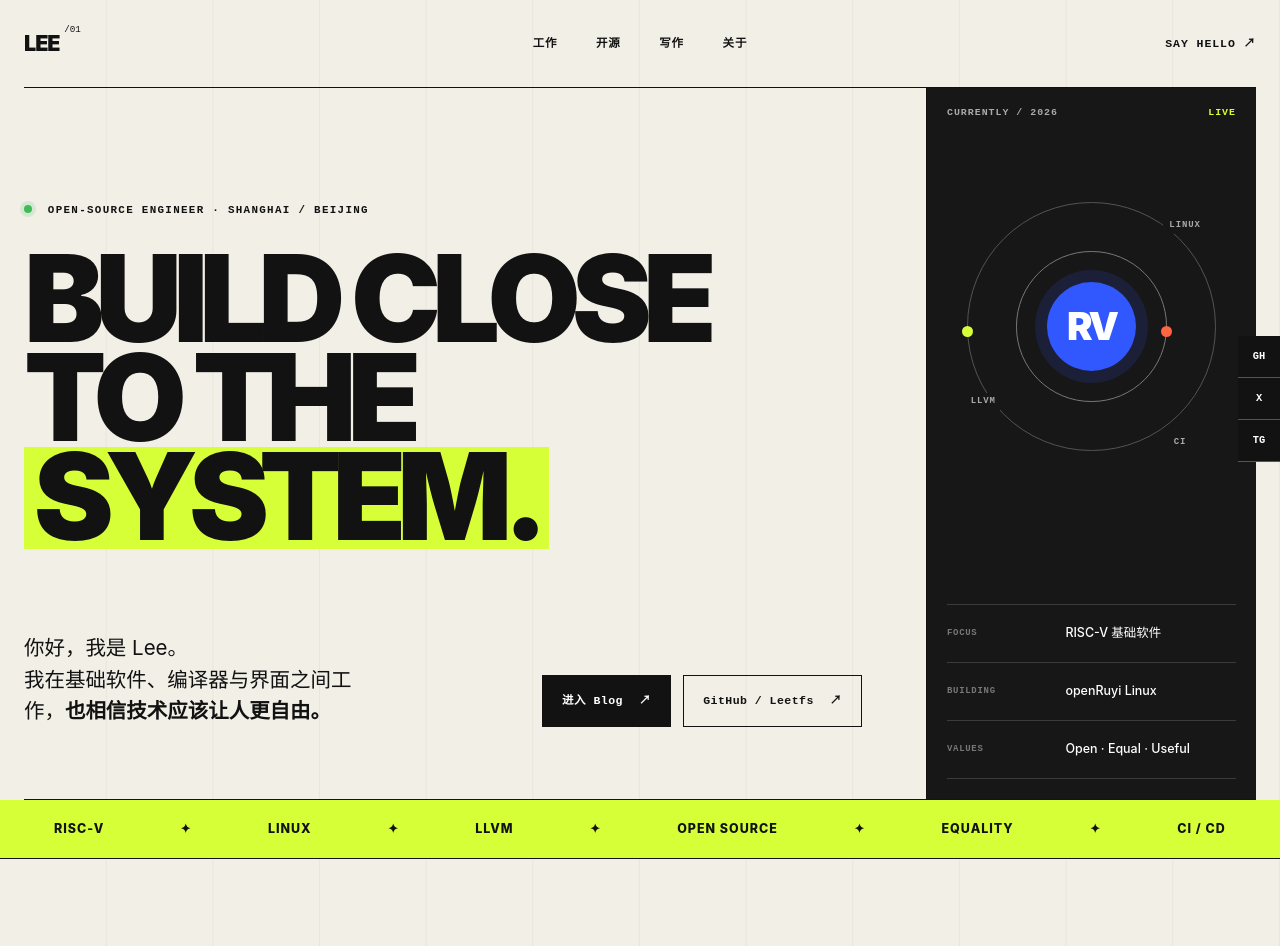
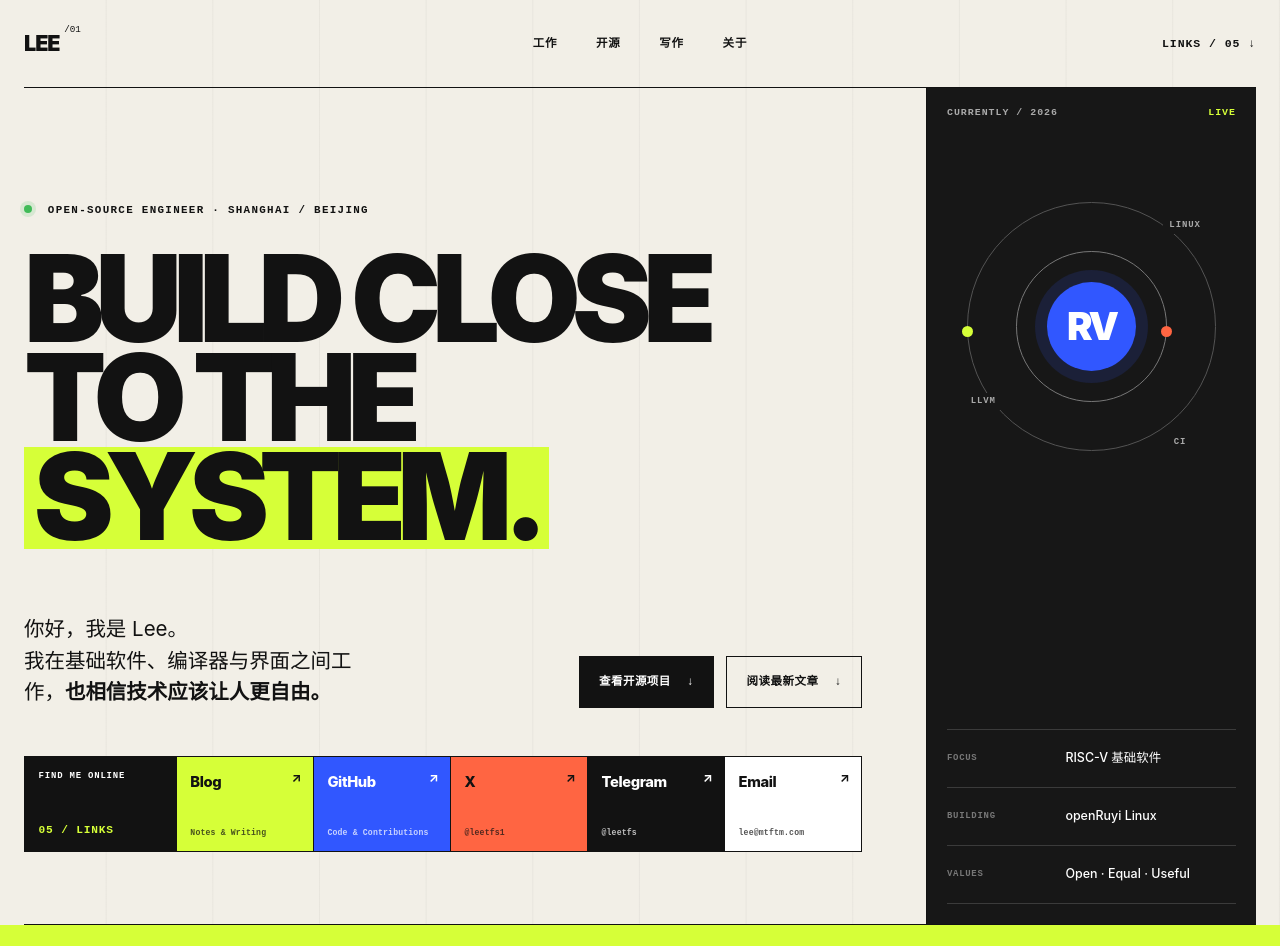
Before and after one commit to Leetfs/homepage, a Next.js app: page / in a window 1280 px wide. Shown: the top 946 px of the page. Built offline with nearby package versions, Linux system fonts and the light colour scheme.

Commit message:
feat: surface primary links in hero

```diff
--- a/app/generated/latest-articles.json
+++ b/app/generated/latest-articles.json
@@ -1,5 +1,5 @@
 {
-  "generatedAt": "2026-07-16T17:54:11.521Z",
+  "generatedAt": "2026-07-16T17:58:41.550Z",
   "source": "https://leetfs.com/sitemap.xml",
   "articles": [
     {
--- a/app/globals.css
+++ b/app/globals.css
@@ -138,33 +138,6 @@ img {
   letter-spacing: 0.08em;
 }
 
-.social-rail {
-  position: fixed;
-  z-index: 20;
-  right: 0;
-  top: 42%;
-  display: flex;
-  flex-direction: column;
-  background: var(--ink);
-}
-
-.social-rail a {
-  width: 42px;
-  height: 42px;
-  display: grid;
-  place-items: center;
-  color: #fff;
-  border-bottom: 1px solid #555;
-  font: 700 0.65rem/1 var(--mono);
-  transition: background 160ms ease, color 160ms ease;
-}
-
-.social-rail a:hover,
-.social-rail a:focus-visible {
-  background: var(--acid);
-  color: var(--ink);
-}
-
 .hero {
   width: min(calc(100% - 3rem), var(--max));
   min-height: min(760px, calc(100vh - 88px));
@@ -238,6 +211,91 @@ img {
   justify-content: flex-end;
   gap: 0.75rem;
 }
+
+.hero-link-dock {
+  margin-top: clamp(2rem, 4vw, 3rem);
+  display: grid;
+  grid-template-columns: 1.1fr repeat(5, minmax(0, 1fr));
+  position: relative;
+  z-index: 2;
+  border: 1px solid var(--ink);
+  scroll-margin-top: 1rem;
+}
+
+.hero-link-label,
+.hero-link {
+  min-width: 0;
+  min-height: 94px;
+  padding: 0.85rem;
+}
+
+.hero-link-label {
+  display: flex;
+  flex-direction: column;
+  justify-content: space-between;
+  color: #fff;
+  background: var(--ink);
+  font: 650 0.56rem/1.2 var(--mono);
+  letter-spacing: 0.09em;
+}
+
+.hero-link-label strong {
+  color: var(--acid);
+  font-size: 0.7rem;
+}
+
+.hero-link {
+  display: flex;
+  flex-direction: column;
+  position: relative;
+  border-left: 1px solid var(--ink);
+  transition: transform 200ms cubic-bezier(0.22, 1, 0.36, 1), box-shadow 200ms ease, filter 200ms ease;
+}
+
+.hero-link > span {
+  font-size: 0.92rem;
+  font-weight: 850;
+  letter-spacing: -0.025em;
+}
+
+.hero-link small {
+  max-width: 100%;
+  margin-top: auto;
+  overflow: hidden;
+  font: 600 0.51rem/1.2 var(--mono);
+  letter-spacing: 0.02em;
+  text-overflow: ellipsis;
+  white-space: nowrap;
+  opacity: 0.72;
+}
+
+.hero-link b {
+  position: absolute;
+  top: 0.7rem;
+  right: 0.7rem;
+  font-size: 0.8rem;
+  transition: transform 180ms ease;
+}
+
+.hero-link:hover,
+.hero-link:focus-visible {
+  z-index: 3;
+  filter: saturate(1.08);
+  transform: translateY(-6px);
+  box-shadow: 0 7px 0 var(--ink);
+  outline: none;
+}
+
+.hero-link:hover b,
+.hero-link:focus-visible b {
+  transform: translate(3px, -3px);
+}
+
+.hero-link.tone-acid { background: var(--acid); }
+.hero-link.tone-blue { color: #fff; background: var(--blue); }
+.hero-link.tone-coral { background: var(--coral); }
+.hero-link.tone-dark { color: #fff; background: var(--ink); }
+.hero-link.tone-paper { background: #fff; }
 
 .button {
   min-height: 52px;
@@ -1016,6 +1074,10 @@ img {
   .hero { grid-template-columns: 1fr 310px; }
   .hero-bottom { grid-template-columns: 1fr; }
   .hero-actions { justify-content: flex-start; }
+  .hero-link-dock { grid-template-columns: repeat(3, minmax(0, 1fr)); }
+  .hero-link-label { min-height: 52px; grid-column: 1 / -1; flex-direction: row; align-items: center; }
+  .hero-link:nth-child(5) { border-top: 1px solid var(--ink); }
+  .hero-link:nth-child(6) { border-top: 1px solid var(--ink); }
   .work-section { grid-template-columns: 1fr; }
   .section-heading { position: static; }
   .open-heading { grid-template-columns: 1fr; }
@@ -1036,8 +1098,12 @@ img {
   .hero h1 { font-size: clamp(3.8rem, 18vw, 6rem); }
   .hero-bottom { padding-top: 5rem; }
   .hero-actions { display: grid; grid-template-columns: 1fr; }
+  .hero-link-dock { grid-template-columns: repeat(2, minmax(0, 1fr)); }
+  .hero-link-label { grid-column: 1 / -1; }
+  .hero-link { min-height: 104px; }
+  .hero-link:nth-child(4) { border-top: 1px solid var(--ink); }
+  .hero-link:last-child { grid-column: 1 / -1; border-top: 1px solid var(--ink); }
   .hero-panel { min-height: 620px; border-left: 0; border-top: 1px solid var(--ink); }
-  .social-rail { display: none; }
   .ticker > div { justify-content: flex-start; }
   .project-grid { grid-template-columns: 1fr; }
   .project-card { min-height: 390px; }
--- a/app/page.tsx
+++ b/app/page.tsx
@@ -5,6 +5,14 @@ const socials = [
   { label: "GitHub", short: "GH", href: "https://github.com/Leetfs" },
   { label: "X", short: "X", href: "https://x.com/leetfs1" },
   { label: "Telegram", short: "TG", href: "https://t.me/leetfs" },
+];
+
+const primaryLinks = [
+  { label: "Blog", detail: "Notes & Writing", href: "https://leetfs.com", tone: "acid", external: true },
+  { label: "GitHub", detail: "Code & Contributions", href: "https://github.com/Leetfs", tone: "blue", external: true },
+  { label: "X", detail: "@leetfs1", href: "https://x.com/leetfs1", tone: "coral", external: true },
+  { label: "Telegram", detail: "@leetfs", href: "https://t.me/leetfs", tone: "dark", external: true },
+  { label: "Email", detail: "lee@mtftm.com", href: "mailto:lee@mtftm.com", tone: "paper", external: false },
 ];
 
 const experience = [
@@ -92,24 +100,10 @@ export default function Home() {
           <a href="#writing">写作</a>
           <a href="#about">关于</a>
         </nav>
-        <a className="header-contact" href="mailto:lee@mtftm.com">
-          SAY HELLO <span aria-hidden="true">↗</span>
+        <a className="header-contact" href="#links">
+          LINKS / 05 <span aria-hidden="true">↓</span>
         </a>
       </header>
-
-      <div className="social-rail" aria-label="社交媒体链接">
-        {socials.map((social) => (
-          <a
-            key={social.label}
-            href={social.href}
-            target="_blank"
-            rel="noreferrer"
-            aria-label={`${social.label}（新窗口打开）`}
-          >
-            {social.short}
-          </a>
-        ))}
-      </div>
 
       <section className="hero" id="content" aria-labelledby="hero-title">
         <div className="hero-copy">
@@ -128,24 +122,35 @@ export default function Home() {
               <strong>也相信技术应该让人更自由。</strong>
             </p>
             <div className="hero-actions">
-              <a
-                className="button button-primary"
-                href="https://leetfs.com"
-                target="_blank"
-                rel="noreferrer"
-              >
-                进入 Blog <ExternalArrow />
+              <a className="button button-primary" href="#open-source">
+                查看开源项目 <span aria-hidden="true">↓</span>
               </a>
-              <a
-                className="button button-secondary"
-                href="https://github.com/Leetfs"
-                target="_blank"
-                rel="noreferrer"
-              >
-                GitHub / Leetfs <ExternalArrow />
+              <a className="button button-secondary" href="#writing">
+                阅读最新文章 <span aria-hidden="true">↓</span>
               </a>
             </div>
           </div>
+
+          <nav className="hero-link-dock" id="links" aria-label="主要外部链接">
+            <div className="hero-link-label">
+              <span>FIND ME ONLINE</span>
+              <strong>05 / LINKS</strong>
+            </div>
+            {primaryLinks.map((link) => (
+              <a
+                className={`hero-link tone-${link.tone}`}
+                href={link.href}
+                target={link.external ? "_blank" : undefined}
+                rel={link.external ? "noreferrer" : undefined}
+                key={link.label}
+                aria-label={`${link.label}${link.external ? "（新窗口打开）" : ""}`}
+              >
+                <span>{link.label}</span>
+                <small>{link.detail}</small>
+                <b aria-hidden="true">↗</b>
+              </a>
+            ))}
+          </nav>
         </div>
 
         <aside className="hero-panel" aria-label="当前工作状态">
```
